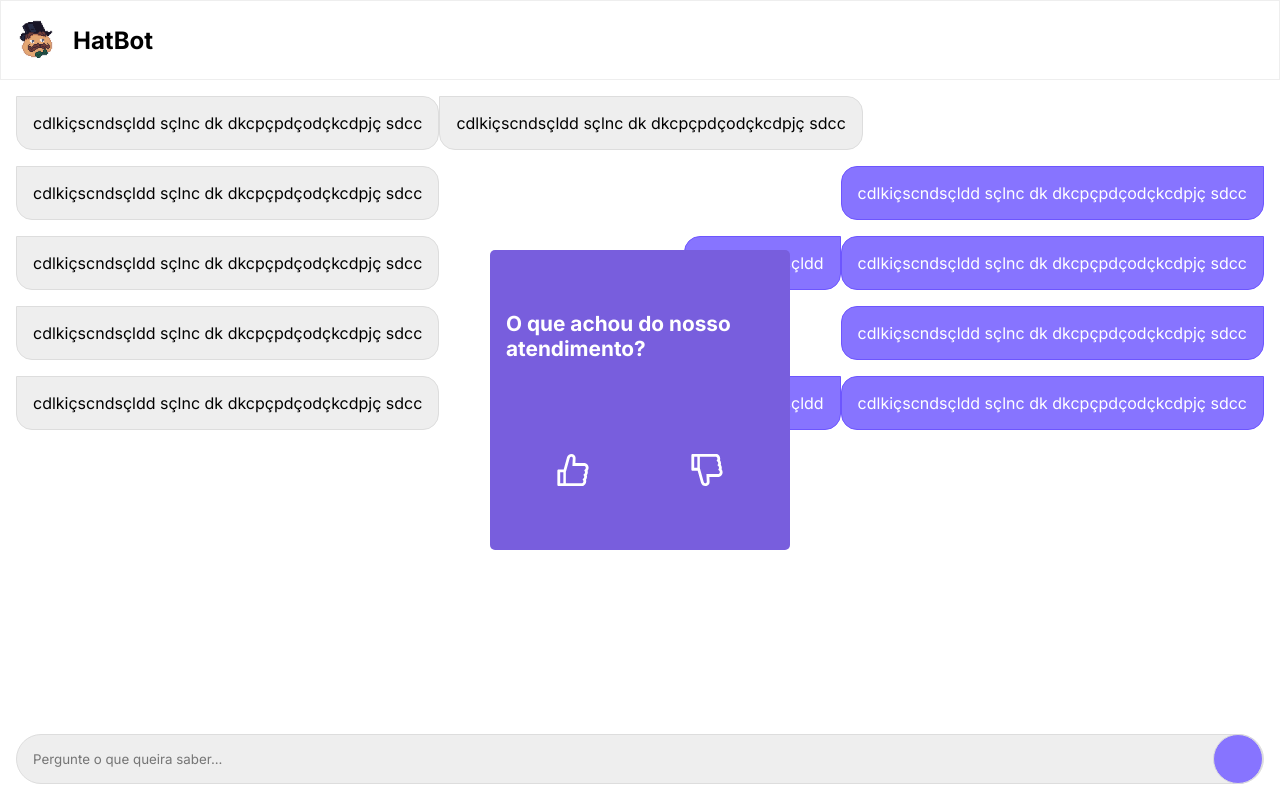
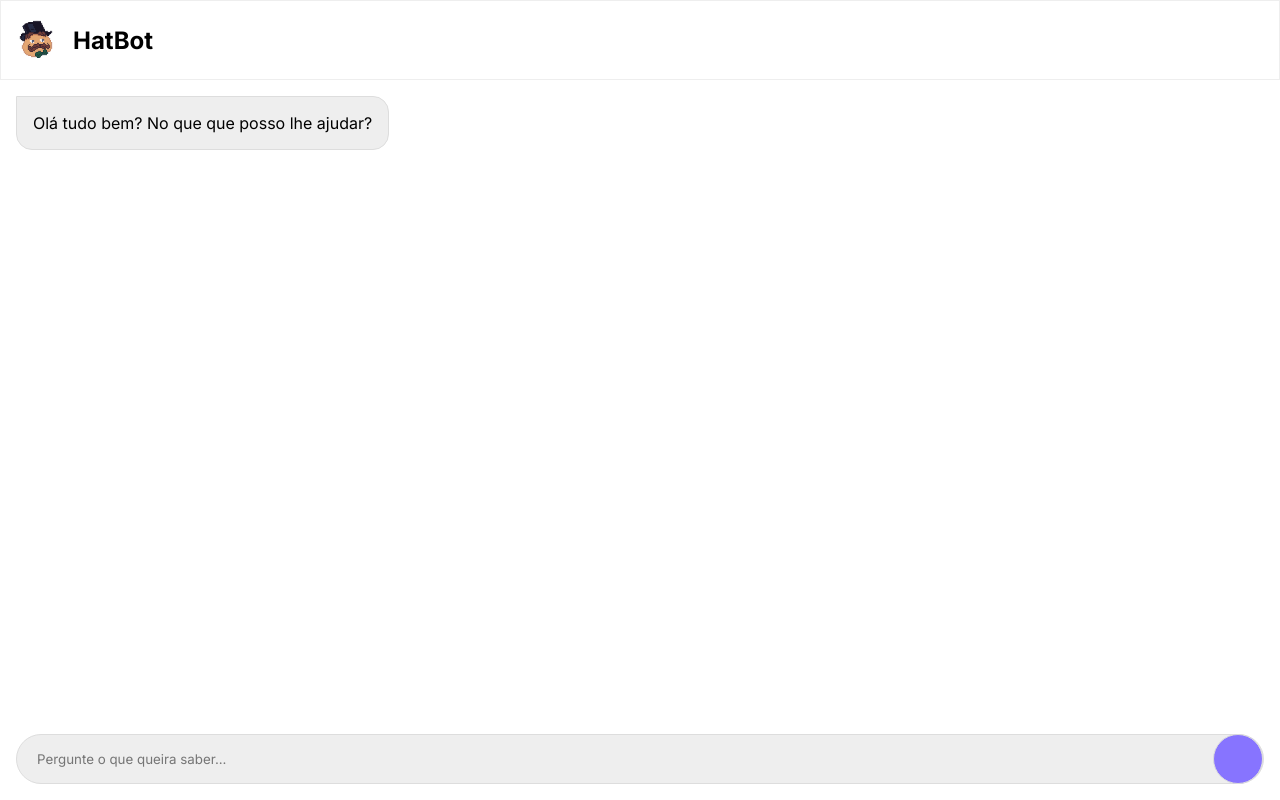
Before and after one commit to josereia/HatBot-A3, a React (Create React App) app: page / in a window 1280 px wide. Built offline with nearby package versions, Linux system fonts and the light colour scheme; some icons are missing; the HTML template or start-up script is replaced by a standard one.

Commit message:
Adicionando interação com o bot

```diff
--- a/src/components/Input/index.js
+++ b/src/components/Input/index.js
@@ -1,12 +1,24 @@
-import React from "react";
+import {useState, useEffect} from "react";
 import Icon from "../Icon";
 import { Container, Input, SendButton } from "./styles";
 
-export default function TextInput(props) {
+export default function TextInput({placeholder, handleAddMessage}) {
+    const [message, setmessage] = useState('')
+    const [clearMessageKey, setClearMessageKey] = useState(0)
+
+    const sendMessage = () => {
+        handleAddMessage(message)
+        setClearMessageKey(clearMessageKey + 1)
+    }
+
+    useEffect(() => {
+        clearMessageKey > 0 && setmessage('')
+    }, [clearMessageKey]);
+
     return (
         <Container>
-            <Input type="text" {...props}/>
-            <SendButton>
+            <Input type="text" placeholder={placeholder} onChange={(e) => setmessage(e.target.value)}/>
+            <SendButton onClick={() => sendMessage()}>
                 <Icon icon="send" />
             </SendButton>
         </Container>
--- a/src/components/Input/styles.js
+++ b/src/components/Input/styles.js
@@ -13,7 +13,7 @@ export const Container = styled.div`
 
 export const Input = styled.input`
     height: 100%;
-    padding-left: 16px;
+    padding-left: 20px;
     border: none;
     outline: none;
     background-color: transparent;
--- a/src/components/TextBox/styles.js
+++ b/src/components/TextBox/styles.js
@@ -13,7 +13,8 @@ export const Container = styled.div`
     border-top-right-radius: ${({ theme, direction }) => direction === "right" ? "0px" : theme.metrics.padding};
     background-color: ${({ theme, direction }) => direction === "left" ? theme.colors.card : theme.colors.primary};
     color: ${({ theme, direction }) => direction === "left" ? theme.colors.text : theme.colors.textContrast};
-`
+    clear: both
+    `
 
 export const Text = styled.p`
     height: 100%;
--- a/src/pages/Home/index.js
+++ b/src/pages/Home/index.js
@@ -1,75 +1,106 @@
-import React from "react";
-import { Header, TextInput, TextBox, Modal } from "../../components"
+import { useState, useEffect } from "react";
+import { Header, TextInput, TextBox } from "../../components"
 import { ChatContainer, Container, Footer } from "./styles";
 
 export default function Home() {
-    const chat = [
-        {
-            bot: true,
-            text: "cdlkiçscndsçldd sçlnc dk  dkcpçpdçodçkcdpjç sdcc"
-        },
-        {
-            bot: true,
-            text: "cdlkiçscndsçldd sçlnc dk  dkcpçpdçodçkcdpjç sdcc"
-        },
-        {
+    const [message, setmessage] = useState([{
+        bot: true,
+        text: "Olá tudo bem? No que que posso lhe ajudar?"
+    }])
+    const [addMessageKey, setAddMessageKey] = useState(0)
+    const [botKey, setBotKey] = useState(0)
+    // const chat = [
+    //     {
+    //         bot: true,
+    //         text: "Olá tudo bem? No que ue posso lhe ajudar"
+    //     },
+    //     {
+    //         bot: true,
+    //         text: "cdlkiçscndsçldd sçlnc dk  dkcpçpdçodçkcdpjç sdcc"
+    //     },
+    //     {
+    //         user: "user",
+    //         text: "cdlkiçscndsçldd sçlnc dk  dkcpçpdçodçkcdpjç sdcc"
+    //     },
+    //     {
+    //         bot: true,
+    //         text: "cdlkiçscndsçldd sçlnc dk  dkcpçpdçodçkcdpjç sdcc"
+    //     },
+    //     {
+    //         user: "user",
+    //         text: "cdlkiçscndsçldd sçlnc dk  dkcpçpdçodçkcdpjç sdcc"
+    //     },
+    //     {
+    //         user: "user",
+    //         text: "cdlkiçscndsçldd"
+    //     },
+    //     {
+    //         bot: true,
+    //         text: "cdlkiçscndsçldd sçlnc dk  dkcpçpdçodçkcdpjç sdcc"
+    //     },
+    //     {
+    //         bot: true,
+    //         text: "cdlkiçscndsçldd sçlnc dk  dkcpçpdçodçkcdpjç sdcc"
+    //     },
+    //     {
+    //         user: "user",
+    //         text: "cdlkiçscndsçldd sçlnc dk  dkcpçpdçodçkcdpjç sdcc"
+    //     },
+    //     {
+    //         bot: true,
+    //         text: "cdlkiçscndsçldd sçlnc dk  dkcpçpdçodçkcdpjç sdcc"
+    //     },
+    //     {
+    //         user: "user",
+    //         text: "cdlkiçscndsçldd sçlnc dk  dkcpçpdçodçkcdpjç sdcc"
+    //     },
+    //     {
+    //         user: "user",
+    //         text: "cdlkiçscndsçldd"
+    //     },
+    // ]
+
+    const handleAddMessage = (value) => {
+        const userMessage = {
             user: "user",
-            text: "cdlkiçscndsçldd sçlnc dk  dkcpçpdçodçkcdpjç sdcc"
-        },
-        {
-            bot: true,
-            text: "cdlkiçscndsçldd sçlnc dk  dkcpçpdçodçkcdpjç sdcc"
-        },
-        {
-            user: "user",
-            text: "cdlkiçscndsçldd sçlnc dk  dkcpçpdçodçkcdpjç sdcc"
-        },
-        {
-            user: "user",
-            text: "cdlkiçscndsçldd"
-        },
-        {
-            bot: true,
-            text: "cdlkiçscndsçldd sçlnc dk  dkcpçpdçodçkcdpjç sdcc"
-        },
-        {
-            bot: true,
-            text: "cdlkiçscndsçldd sçlnc dk  dkcpçpdçodçkcdpjç sdcc"
-        },
-        {
-            user: "user",
-            text: "cdlkiçscndsçldd sçlnc dk  dkcpçpdçodçkcdpjç sdcc"
-        },
-        {
-            bot: true,
-            text: "cdlkiçscndsçldd sçlnc dk  dkcpçpdçodçkcdpjç sdcc"
-        },
-        {
-            user: "user",
-            text: "cdlkiçscndsçldd sçlnc dk  dkcpçpdçodçkcdpjç sdcc"
-        },
-        {
-            user: "user",
-            text: "cdlkiçscndsçldd"
-        },
-    ]
+            text: value
+        }
 
+        message.push(userMessage)
+        setmessage(message)
+        setAddMessageKey(addMessageKey + 1)
+
+        setTimeout(() => {
+            setBotKey(botKey + 1)
+        }, 1000)
+    }
+
+
+    useEffect(() => {
+        if (botKey > 0) {
+            const botMessage = {
+                bot: true,
+                text: '...'
+            }
+            message.push(botMessage)
+            setmessage(message)
+            setAddMessageKey(addMessageKey + 1)
+        }
+    }, [botKey]);
 
     return (
         <Container>
             <Header title="HatBot" />
             <ChatContainer>
                 {
-                    chat.map(item => (
+                    message.map(item => (
                         <TextBox text={item.text} direction={item.bot ? "left" : "right"} />
                     ))
                 }
             </ChatContainer>
             <Footer>
-                <TextInput placeholder="Pergunte o que queira saber..." />
+                <TextInput placeholder="Pergunte o que queira saber..." {...{ handleAddMessage }} />
             </Footer>
-
-            <Modal />
         </Container>
     );
 }
```
